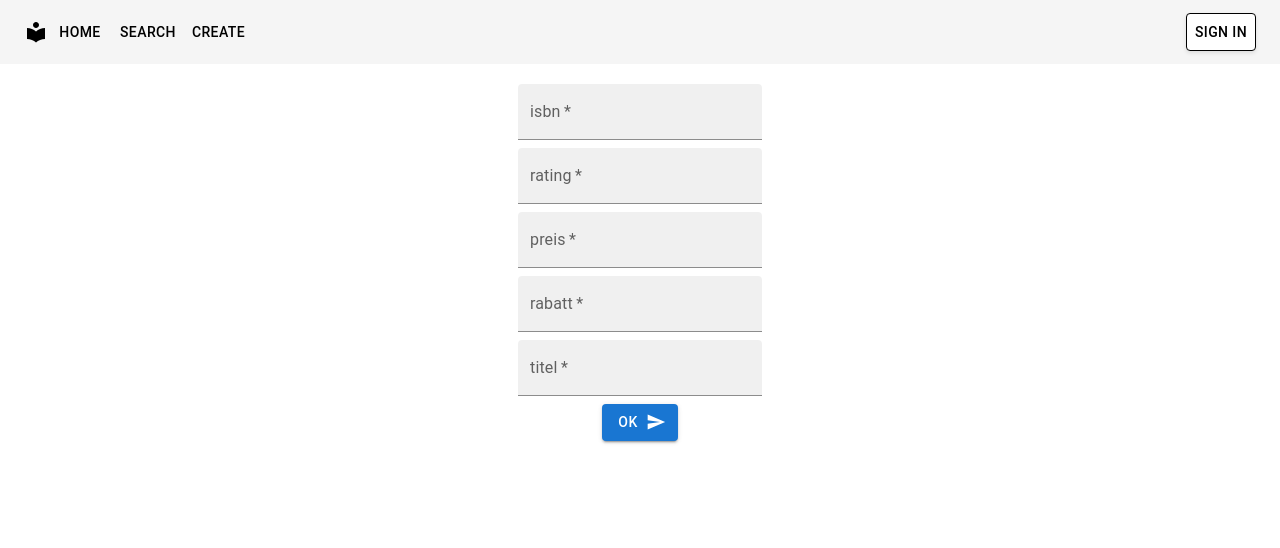
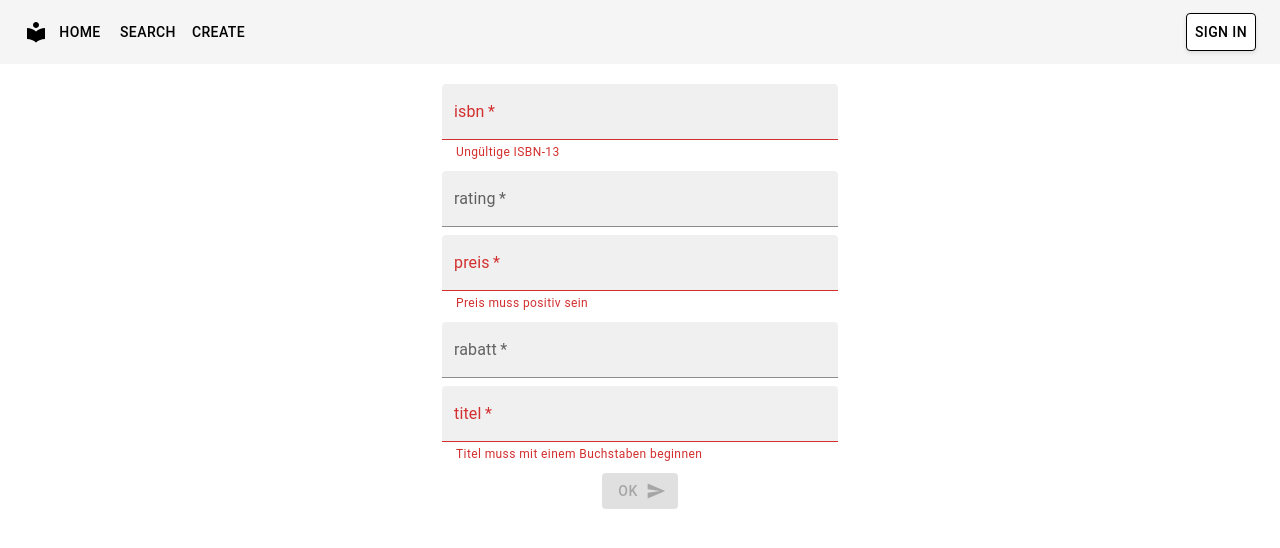
Before and after one commit to rirag12345/SWE-Abgabe-2-Gruppe-1, a React (Vite) app: page /create in a window 1280 px wide. Shown: the top 548 px of the page. Built offline with nearby package versions, Linux system fonts and the light colour scheme.

Commit message:
feat: implement form validation and error handling in Create component

```diff
--- a/src/components/Create.tsx
+++ b/src/components/Create.tsx
@@ -16,23 +16,91 @@
 import SendIcon from '@mui/icons-material/Send';
 import { Alert, Box, Button, Container, TextField } from '@mui/material';
 import axios from 'axios';
-import { useState } from 'react';
+import { useEffect, useState } from 'react';
+import { CreateSchema } from '../features/auth/lib/validators';
 
+/**
+ * Create component for creating a new book
+ * @returns JSX.Element for rendering the component
+ * @author Felix Jaeger
+ */
 export function Create() {
+    // states for text fields
     const [isbn, setIsbn] = useState('');
     const [rating, setRating] = useState('');
     const [preis, setPreis] = useState('');
     const [rabatt, setRabatt] = useState('');
     const [titel, setTitel] = useState('');
-    const [buttonDisabled, setButtonDisabled] = useState(false);
+
+    // states for validation
+    // FIXME bei invalidem initalem Wert hat das Feld sofort den error zustand
+    const [isbnError, setIsbnError] = useState('');
+    const [ratingError, setRatingError] = useState('');
+    const [preisError, setPreisError] = useState('');
+    const [rabattError, setRabattError] = useState('');
+    const [titelError, setTitelError] = useState('');
+
+    // state for alert
     const [showAlert, setShowAlert] = useState(false);
 
+    useEffect(() => {
+        const validateFields = () => {
+            const result = CreateSchema.safeParse({
+                isbn,
+                rating,
+                preis,
+                rabatt,
+                titel,
+            });
+
+            if (!result.success) {
+                result.error.errors.forEach((error) => {
+                    switch (error.path[0]) {
+                        case 'isbn':
+                            setIsbnError(error.message);
+                            break;
+                        case 'rating':
+                            setRatingError(error.message);
+                            break;
+                        case 'preis':
+                            setPreisError(error.message);
+                            break;
+                        case 'rabatt':
+                            setRabattError(error.message);
+                            break;
+                        case 'titel':
+                            setTitelError(error.message);
+                            break;
+                        default:
+                            break;
+                    }
+                });
+            } else {
+                setIsbnError('');
+                setRatingError('');
+                setPreisError('');
+                setRabattError('');
+                setTitelError('');
+            }
+        };
+
+        validateFields();
+    }, [isbn, rating, preis, rabatt, titel]);
+
     async function handleSubmit() {
-        if (buttonDisabled) {
-            return; // prevent multiple submissions while waiting for the response
+        // prevent submission if there are validation errors
+        if (
+            !!isbnError ||
+            !!ratingError ||
+            !!preisError ||
+            !!rabattError ||
+            !!titelError
+        ) {
+            return;
         }
-        setButtonDisabled(true);
+
         try {
+            // send data to server
             const response = await axios.post(
                 'https://localhost:3000/rest',
                 {
@@ -49,26 +117,24 @@ export function Create() {
                     },
                 },
             );
+
             if (response.status === 201) {
                 setShowAlert(true);
             }
         } catch (error) {
             console.error(error);
+        } finally {
+            // reset form
+            setIsbn('');
+            setRating('');
+            setPreis('');
+            setRabatt('');
+            setTitel('');
         }
     }
 
-    function reset() {
-        setShowAlert(false);
-        setIsbn('');
-        setRating('');
-        setPreis('');
-        setRabatt('');
-        setTitel('');
-        setButtonDisabled(false);
-    }
-
     return (
-        <Container>
+        <Container maxWidth='xs'>
             <Box
                 component='form' // render as form element
                 autoComplete='off'
@@ -80,62 +146,85 @@ export function Create() {
                     m: 'auto',
                     display: 'flex', // render as flex container
                     flexDirection: 'column', // stack the children vertically
-                    flexWrap: 'wrap', // prevent overflow of children
                     alignItems: 'center', // center the children horizontally without stretching them
                     gap: '0.5em',
                 }}
             >
                 <TextField
+                    fullWidth
                     required
                     id='isbn-textField'
                     label='isbn'
                     variant='filled'
                     value={isbn}
                     onChange={(e) => setIsbn(e.target.value)}
+                    error={!!isbnError}
+                    helperText={isbnError}
                 />
                 <TextField
+                    fullWidth
                     required
                     id='rating-textField'
                     label='rating'
                     variant='filled'
                     value={rating}
                     onChange={(e) => setRating(e.target.value)}
+                    error={!!ratingError}
+                    helperText={ratingError}
                 />
                 <TextField
+                    fullWidth
                     required
                     id='preis-textField'
                     label='preis'
                     variant='filled'
                     value={preis}
                     onChange={(e) => setPreis(e.target.value)}
+                    error={!!preisError}
+                    helperText={preisError}
                 />
                 <TextField
+                    fullWidth
                     required
                     id='rabatt-textField'
                     label='rabatt'
                     variant='filled'
                     value={rabatt}
                     onChange={(e) => setRabatt(e.target.value)}
+                    error={!!rabattError}
+                    helperText={rabattError}
                 />
                 <TextField
+                    fullWidth
                     required
                     id='titel-textField'
                     label='titel'
                     variant='filled'
                     value={titel}
                     onChange={(e) => setTitel(e.target.value)}
+                    error={!!titelError}
+                    helperText={titelError}
                 />
                 <Button
                     type='submit'
                     variant='contained'
                     endIcon={<SendIcon />}
-                    disabled={buttonDisabled}
+                    disabled={
+                        !!isbnError ||
+                        !!ratingError ||
+                        !!preisError ||
+                        !!rabattError ||
+                        !!titelError
+                    }
                 >
                     OK
                 </Button>
                 {showAlert && (
-                    <Alert severity='success' onClose={() => reset()}>
-                        Success!
+                    <Alert
+                        severity='success'
+                        onClose={() => setShowAlert(false)}
+                    >
+                        Created!
                     </Alert>
                 )}
             </Box>
--- a/src/features/auth/lib/validators.ts
+++ b/src/features/auth/lib/validators.ts
@@ -38,3 +38,43 @@ export const SearchCriteriaSchema = z.object({
     jsChecked: z.boolean(),
     format: z.string().optional(),
 });
+
+export const CreateSchema = z.object({
+    // TODO Korrektheit überprüfen
+    isbn: z.string().regex(/^(?:\d{13}|\d{3}(?:-\d{1,5}){3}-\d{1})$/, {
+        message: 'Ungültige ISBN-13',
+    }),
+    rating: z
+        .string()
+        .refine((val) => !isNaN(Number(val)), {
+            message: 'Rating muss eine Zahl sein',
+        })
+        .transform((val) => Number(val))
+        .refine((val) => val >= 0 && val <= 5 && Number.isInteger(val), {
+            message: 'Rating muss zwischen 0 und 5 liegen',
+        }),
+    preis: z
+        .string()
+        .refine((val) => !isNaN(Number(val)), {
+            message: 'Preis muss eine Zahl sein',
+        })
+        .transform((val) => Number(val))
+        .refine((val) => val > 0, {
+            message: 'Preis muss positiv sein',
+        }),
+    rabatt: z
+        .string()
+        .refine((val) => !isNaN(Number(val)), {
+            message: 'Rabatt muss eine Zahl sein',
+        })
+        .transform((val) => Number(val))
+        .refine((val) => val >= 0 && val <= 1, {
+            message: 'Rabatt muss zwischen 0 und 1 liegen',
+        }),
+    titel: z
+        .string()
+        .regex(/^\w.*/, {
+            message: 'Titel muss mit einem Buchstaben beginnen',
+        })
+        .max(40, { message: 'Titel darf höchstens 40 Zeichen lang sein' }),
+});
```
